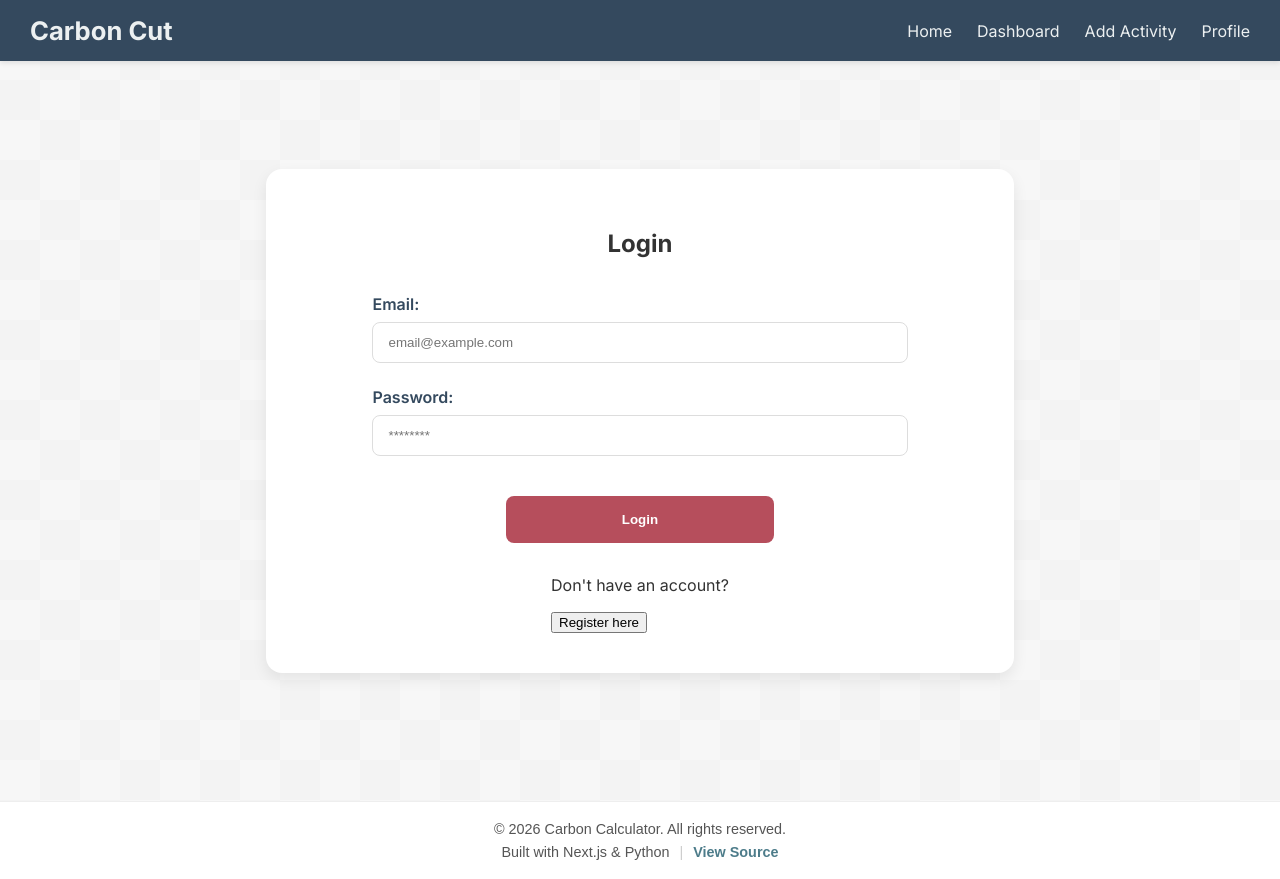
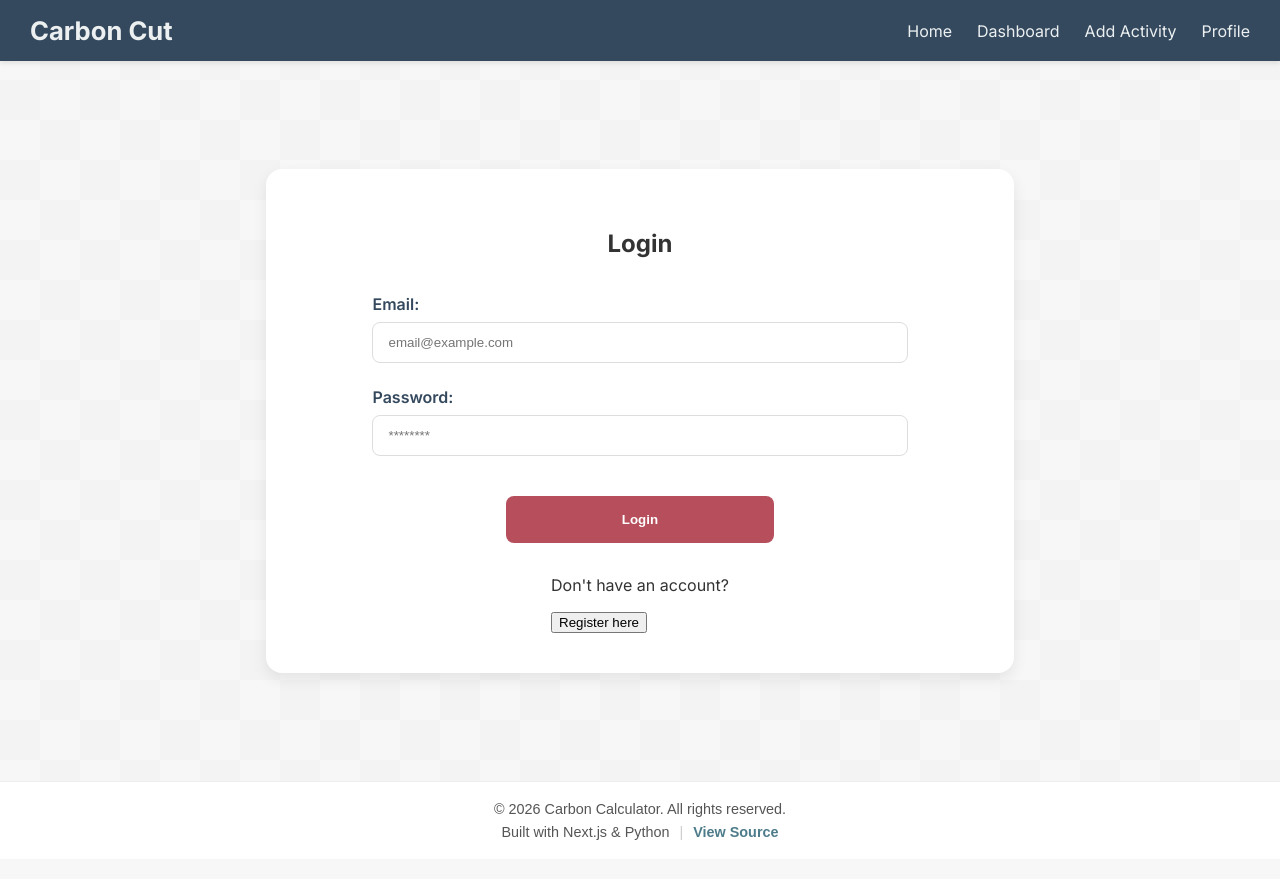
Before and after one commit to sdg877/carbon_calculator_fe, a Next.js app: page /identity in a window 1280 px wide. Built offline with nearby package versions, Linux system fonts and the light colour scheme; no server answers.

Commit message:
Update to min height in main content.

```diff
--- a/src/styles/globals.css
+++ b/src/styles/globals.css
@@ -16,7 +16,7 @@ body {
 }
 
 .main-content {
-  min-height: calc(100dvh - 60px);
+  min-height: auto;
   display: flex;
   flex-direction: column;
   overflow: visible;
```
